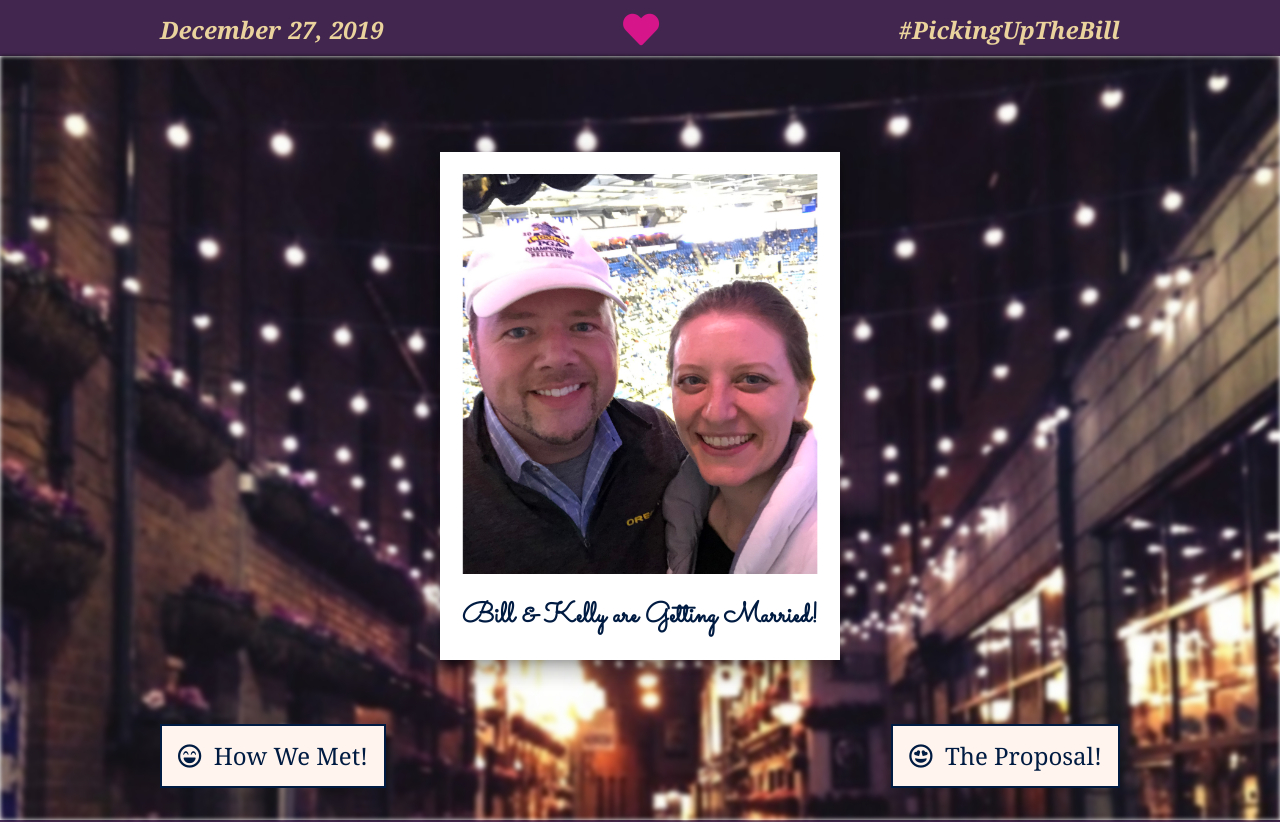
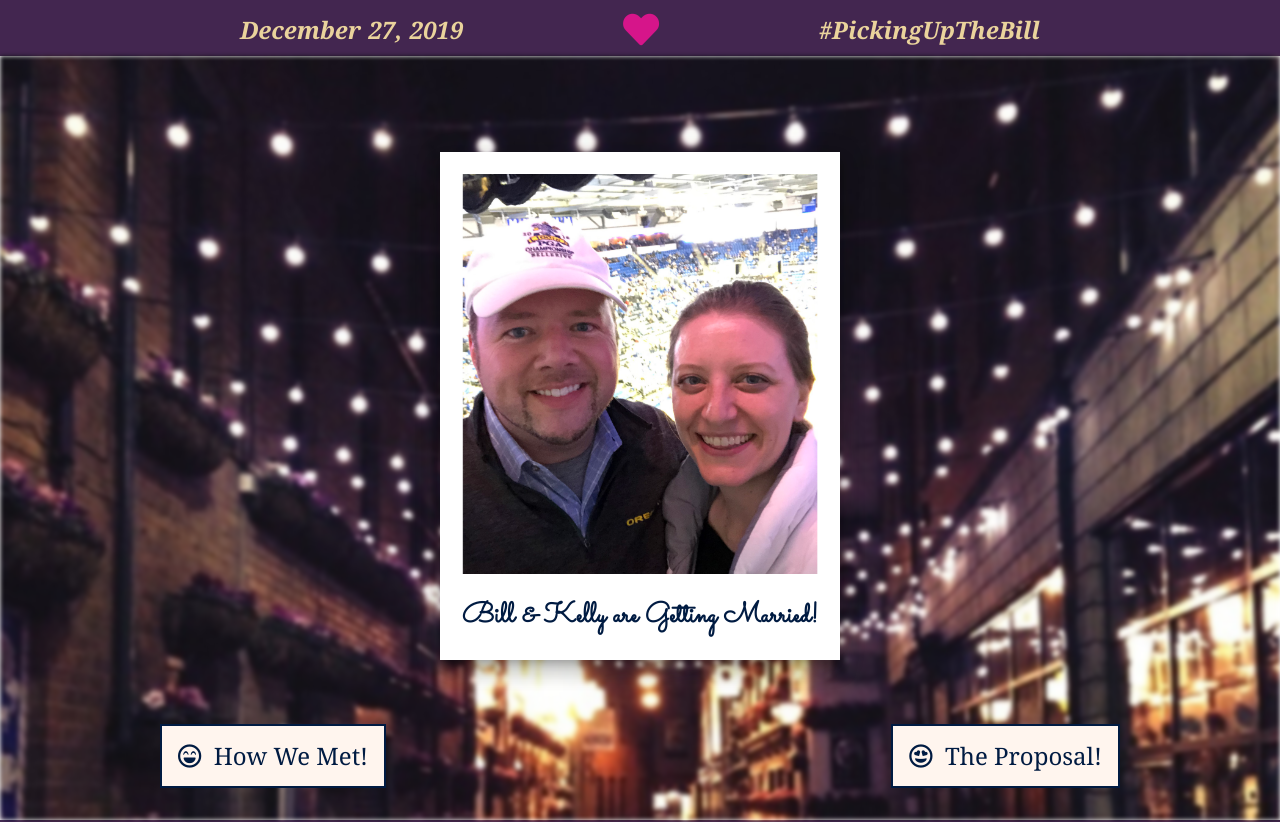
Before and after one commit to njosieb/pickingupthebill, a Nuxt app: page / in a window 1280 px wide. Shown: the top 822 px of the page. Built offline with nearby package versions, Linux system fonts and the light colour scheme.

Commit message:
adjusted alignment for navbar

```diff
--- a/components/Navbar.vue
+++ b/components/Navbar.vue
@@ -1,7 +1,7 @@
 <template>
   <header>
     <container>
-      <div class="flex justify-between items-center white pt1 georgia">
+      <div class="flex justify-around items-center white pt1 georgia">
         <div class="nav-title">December 27, 2019</div>
         <div>
           <i class="fas fa-heart f2 heart"></i>
```
